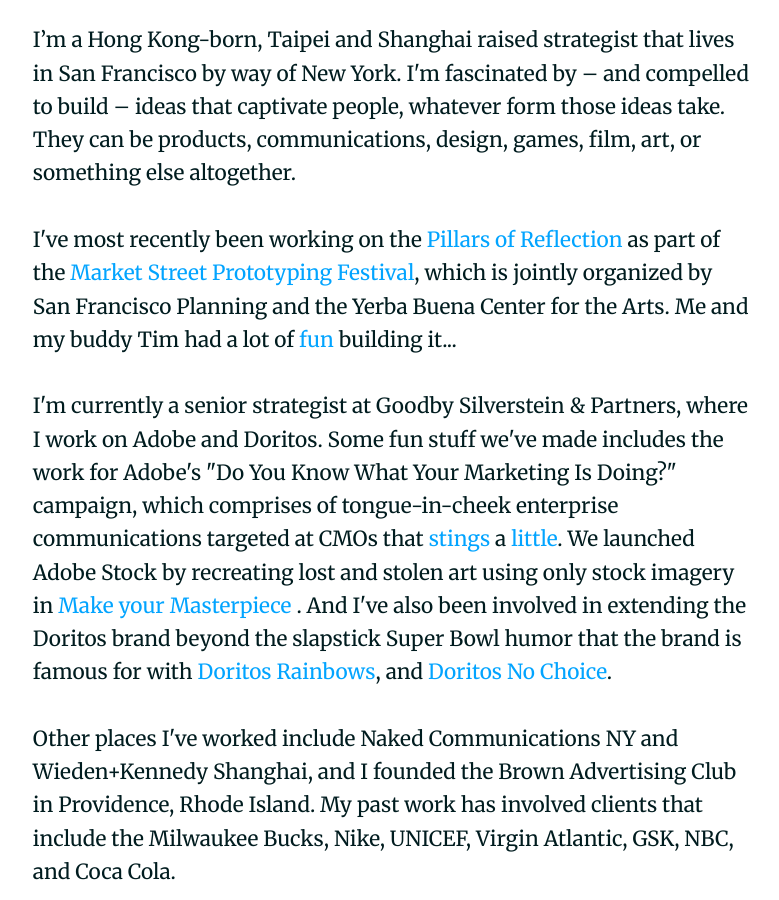
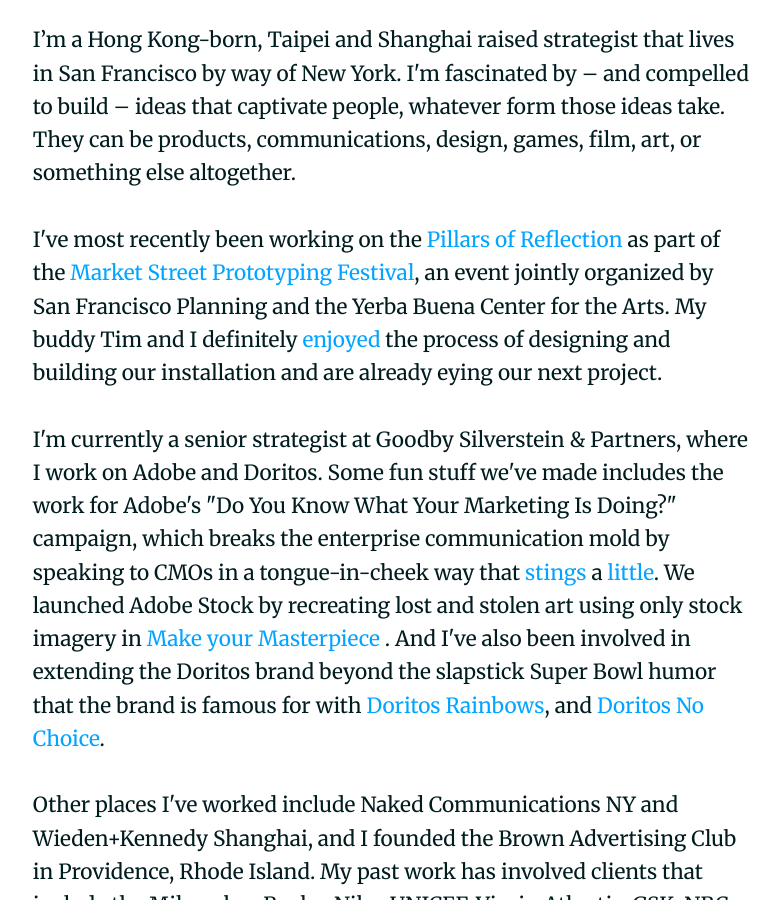
Before and after one commit to hbharding/etienne, a Jekyll site: the page built from index.html, in a window 1280 px wide and 900 px high, scrolled down 1042 px. Shown: the whole window, without its empty margins (248-1027 px from the left). Built offline with Jekyll 4.4.1, drawn with Linux system fonts in a browser that asks for light colours; nearby versions of some CDN libraries; Markdown is read by kramdown in place of the engine named in the settings.

Commit message:
Update index.html

```diff
--- a/index.html
+++ b/index.html
@@ -5,9 +5,9 @@
 <h2>Hello!</h2>
 <p>I’m a Hong Kong-born, Taipei and Shanghai raised strategist that lives in San Francisco by way of New York.  I'm fascinated by – and compelled to build – ideas that captivate people, whatever form those ideas take.  They can be products, communications, design, games, film, art, or something else altogether.</p>
 
-<p>I've most recently been working on the <a href="http://marketstreetprototyping.org/2016-festival/projects/pillars-of-reflection/" target="_blank">Pillars of Reflection</a> as part of the <a href="http://marketstreetprototyping.org/" target="_blank">Market Street Prototyping Festival</a>, which is jointly organized by San Francisco Planning and the Yerba Buena Center for the Arts.  Me and my buddy Tim had a lot of <a href="https://youtu.be/0G-pe01RCTk" target="_blank">fun</a> building it...  </p>
+<p>I've most recently been working on the <a href="http://marketstreetprototyping.org/2016-festival/projects/pillars-of-reflection/" target="_blank">Pillars of Reflection</a> as part of the <a href="http://marketstreetprototyping.org/" target="_blank">Market Street Prototyping Festival</a>, an event jointly organized by San Francisco Planning and the Yerba Buena Center for the Arts.  My buddy Tim and I definitely <a href="https://youtu.be/0G-pe01RCTk" target="_blank">enjoyed</a> the process of designing and building our installation and are already eying our next project.</p>
 
-<p>I'm currently a senior strategist at Goodby Silverstein & Partners, where I work on Adobe and Doritos.  Some fun stuff we've made includes the work for Adobe's "Do You Know What Your Marketing Is Doing?" campaign, which comprises of tongue-in-cheek enterprise communications targeted at CMOs that <a href="https://www.youtube.com/watch?v=MNmRJiRarH0" target="_blank">stings</a> a <a href="https://www.youtube.com/watch?v=ao7wOJ5qQ-s" target="_blank">little</a>.  We launched Adobe Stock by recreating lost and stolen art using only stock imagery in <a href="www.adobestockmasterpiece.com/"> Make your Masterpiece </a>.  And I've also been involved in extending the Doritos brand beyond the slapstick Super Bowl humor that the brand is famous for with <a href="https://www.time.com/4038837/doritos-rainbow-chips-pride-lgbt/" target="_blank">Doritos Rainbows</a>, and <a href="https://www.facebook.com/DoritosUSA/videos/10154860232226165/" target="_blank">Doritos No Choice</a>. </p>
+<p>I'm currently a senior strategist at Goodby Silverstein & Partners, where I work on Adobe and Doritos.  Some fun stuff we've made includes the work for Adobe's "Do You Know What Your Marketing Is Doing?" campaign, which breaks the enterprise communication mold by speaking to CMOs in a tongue-in-cheek way that <a href="https://www.youtube.com/watch?v=MNmRJiRarH0" target="_blank">stings</a> a <a href="https://www.youtube.com/watch?v=ao7wOJ5qQ-s" target="_blank">little</a>.  We launched Adobe Stock by recreating lost and stolen art using only stock imagery in <a href="www.adobestockmasterpiece.com/"> Make your Masterpiece </a>.  And I've also been involved in extending the Doritos brand beyond the slapstick Super Bowl humor that the brand is famous for with <a href="https://www.time.com/4038837/doritos-rainbow-chips-pride-lgbt/" target="_blank">Doritos Rainbows</a>, and <a href="https://www.facebook.com/DoritosUSA/videos/10154860232226165/" target="_blank">Doritos No Choice</a>. </p>
 
 <p>Other places I've worked include Naked Communications NY and Wieden+Kennedy Shanghai, and I founded the Brown Advertising Club in Providence, Rhode Island.  My past work has involved clients that include the Milwaukee Bucks, Nike, UNICEF, Virgin Atlantic, GSK, NBC, and Coca Cola.</p>
 
```
